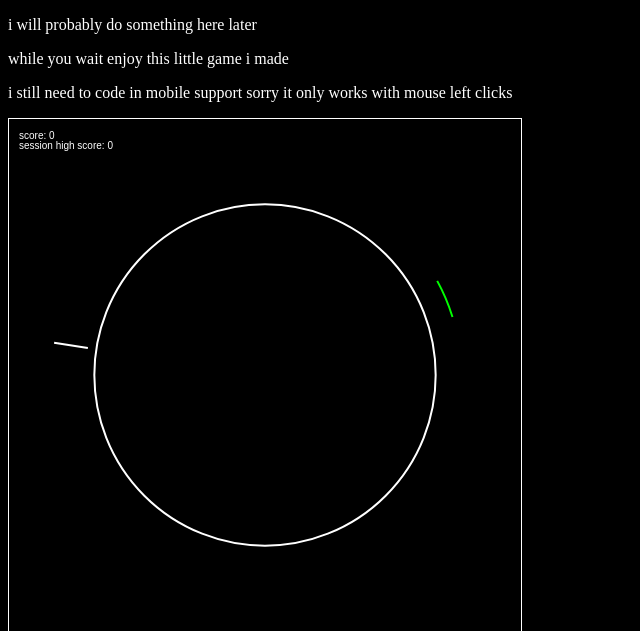
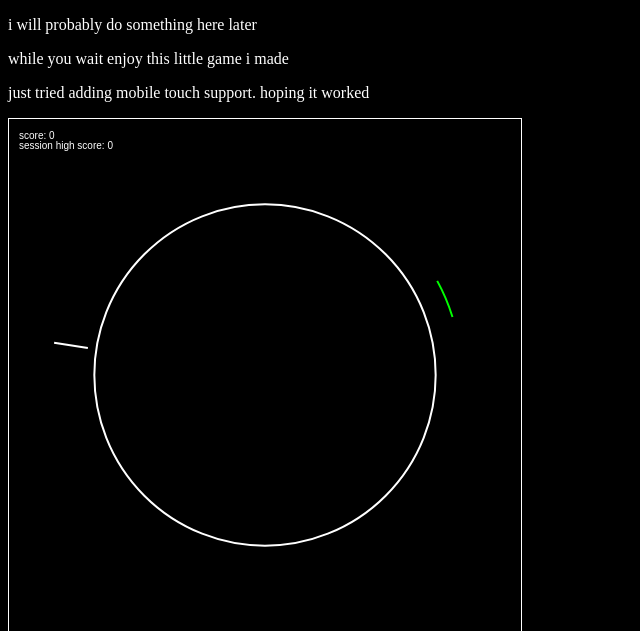
Before and after one commit to honchokomodo/honchokomodo.github.io, a plain HTML site: page index.html in a window 1280 px wide. Shown: the top 631 px of the page, without its empty margins (0-640 px from the left). Drawn offline with Linux system fonts and the light colour scheme.

Commit message:
Update index.html

```diff
--- a/index.html
+++ b/index.html
@@ -2,7 +2,7 @@
 <body style="background-color: black;color: white">
   <p>i will probably do something here later</p>
   <p>while you wait enjoy this little game i made</p>
-  <p>i still need to code in mobile support sorry it only works with mouse left clicks</p>
+  <p>just tried adding mobile touch support. hoping it worked</p>
   <canvas id="myCanvas" width="512" height="512" style="border:1px solid #FFF;">if it doesnt work then you might need to enable javascript because i coded it in js</canvas>
   <script src="clock.js"></script>
 </body>
```
